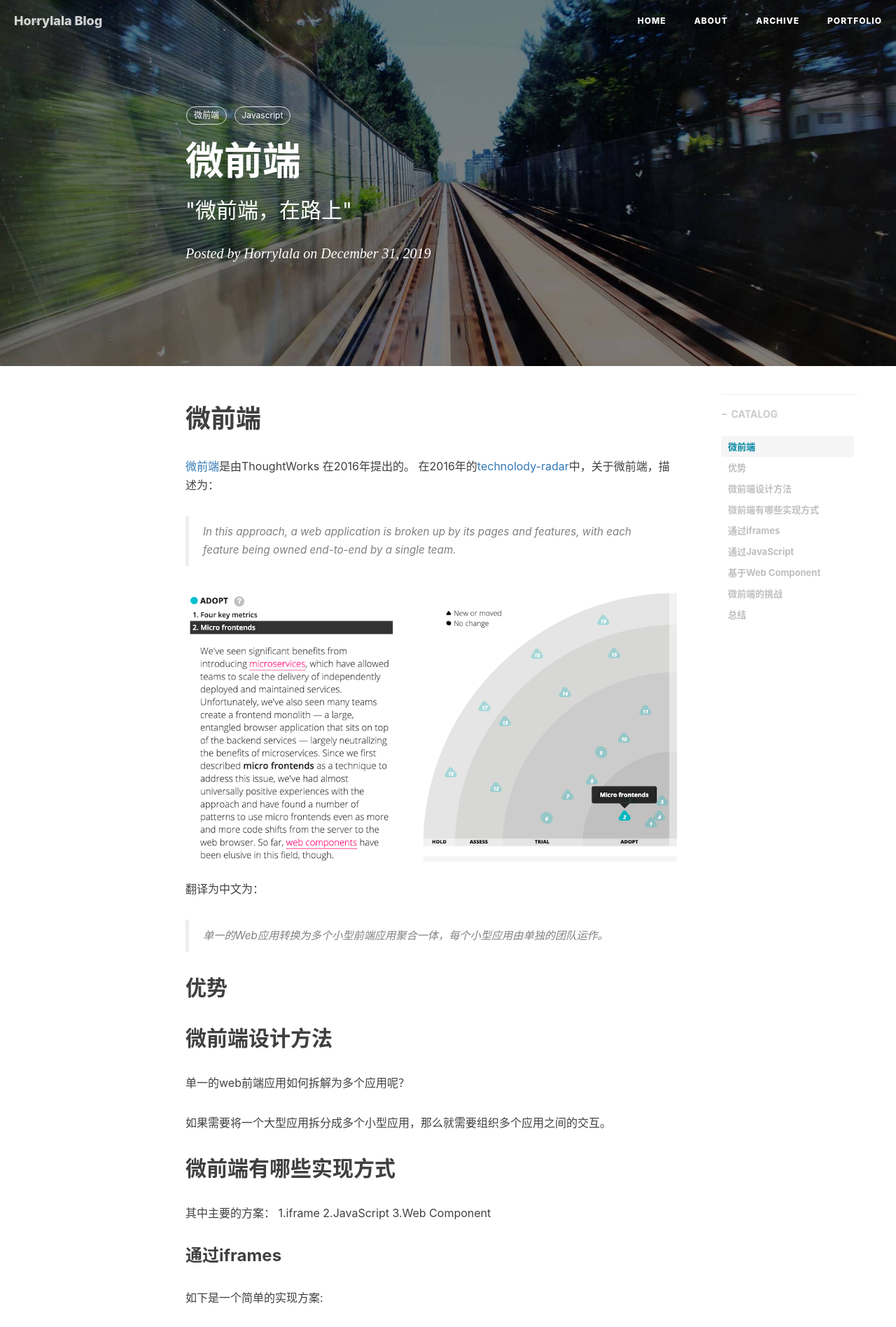
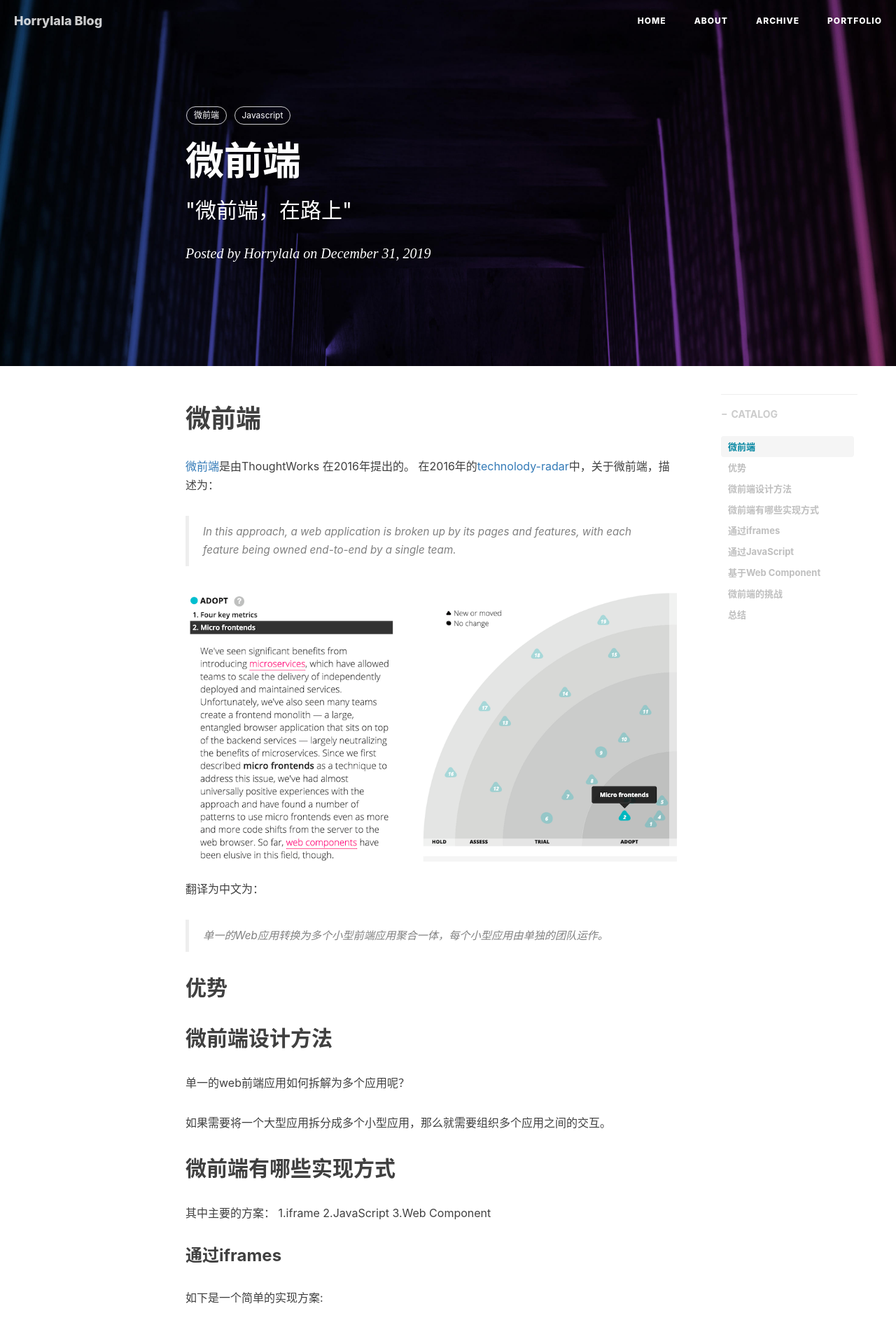
Before and after one commit to horrylala/horrylala.github.io, a Jekyll site: the page built from _posts/2019-10-31-micro-front.md, in a window 1280 px wide. Shown: the top 1896 px of the page at 70% size. Built offline with Jekyll 4.4.1, drawn with Linux system fonts in a browser that asks for light colours; nearby versions of some CDN libraries; comment, search, counter and statistics services are not loaded.

Commit message:
Fix add images

```diff
--- a/_posts/2019-10-31-micro-front.md
+++ b/_posts/2019-10-31-micro-front.md
@@ -4,7 +4,7 @@ title:      "微前端"
 subtitle:   " \"微前端，在路上\""
 date:       2019-12-31 21:15:00
 author:     "Horrylala"
-header-img: "img/post-bg-2015.jpg"
+header-img: "img/micro-front.jpeg"
 catalog: true
 tags:
     - 微前端
```
Also changed, not shown: img/micro-front.jpeg (added).
